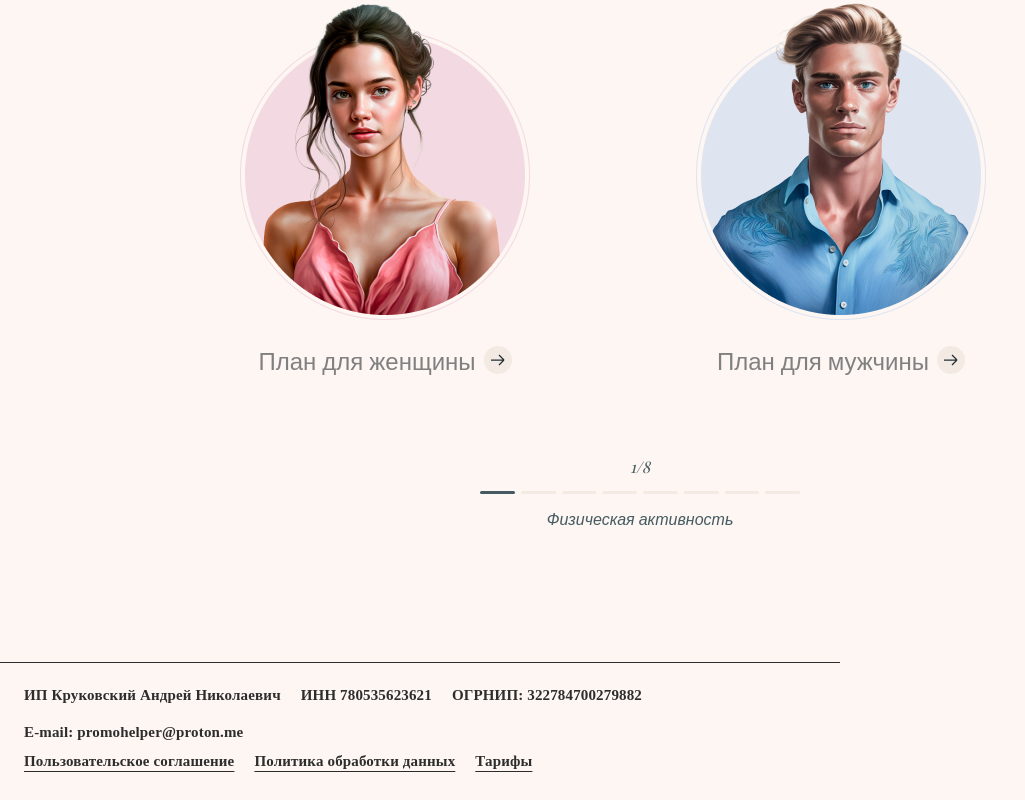
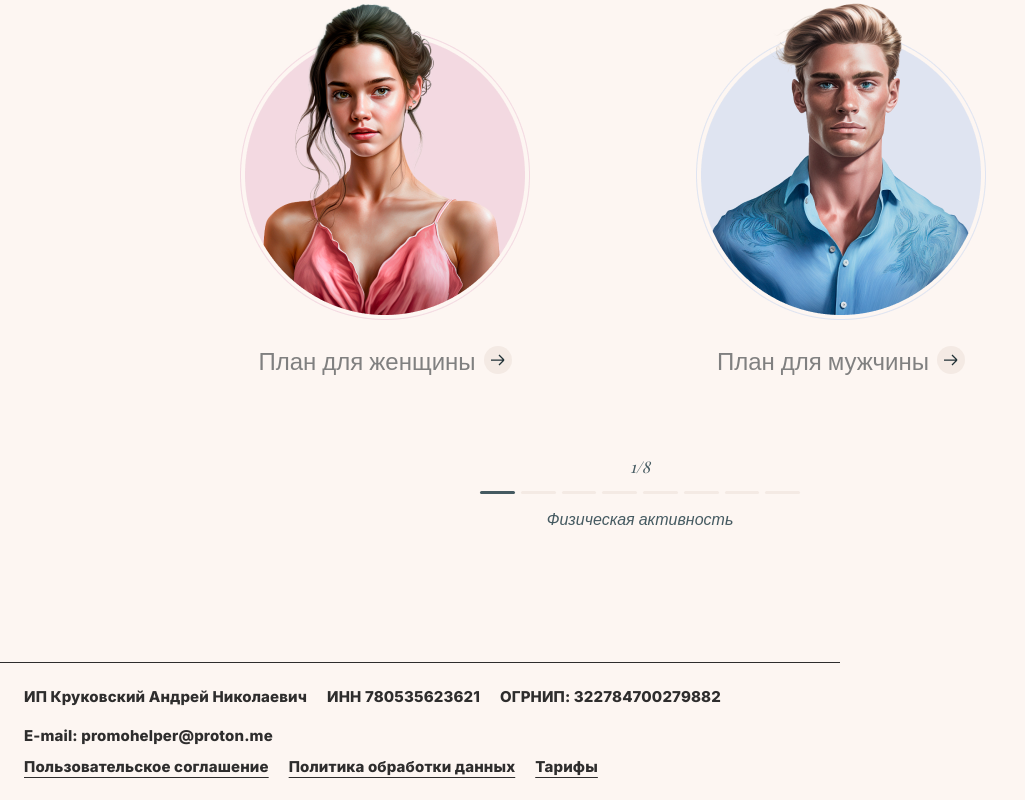
Before and after one commit to VityaSchel/ketoplan-diet, a Next.js app: page /plan/quiz in a window 1280 px wide. Shown: the part 393-1193 px from the top of the page, without its empty margins (0-1025 px from the left). Built offline with nearby package versions, Linux system fonts and the light colour scheme; a web font is replaced by a local one.

Commit message:
Footer font

```diff
--- a/src/widgets/footer/styles.module.scss
+++ b/src/widgets/footer/styles.module.scss
@@ -10,7 +10,7 @@
     display: flex;
     flex-direction: column;
     gap: 12px;
-    font-family: 'Gilroy';
+    font-family: 'Gilroy', 'Inter', 'Roboto', sans-serif;
     font-weight: 800;
     font-size: 15px;
     letter-spacing: 0.01em;
```
